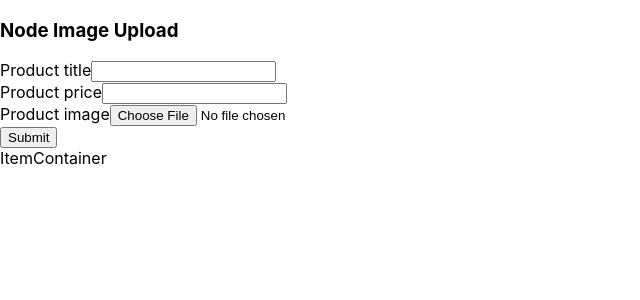
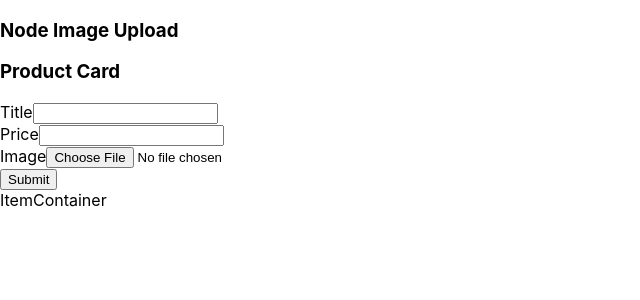
Before and after one commit to SharinLana/node-image-uploading, a React (Create React App) app in the folder client/: page / in a window 1280 px wide. Shown: the top 300 px of the page, without its empty margins (0-640 px from the left). Built offline with nearby package versions, Linux system fonts and the light colour scheme.

Commit message:
added a header to the Form component + changed the label text

```diff
--- a/client/src/components/form/Form.js
+++ b/client/src/components/form/Form.js
@@ -4,9 +4,10 @@ import FormInput from "./FormInput";
 const Form = () => {
   return (
     <form>
-      <FormInput labelText="Product title" name="title" type="text" />
-      <FormInput labelText="Product price" name="price" type="text" />
-      <FormInput labelText="Product image" name="image" type="file" />
+      <h3>Product Card</h3>
+      <FormInput labelText="Title" name="title" type="text" />
+      <FormInput labelText="Price" name="price" type="text" />
+      <FormInput labelText="Image" name="image" type="file" />
       <button type="submit">Submit</button>
     </form>
   );
```
